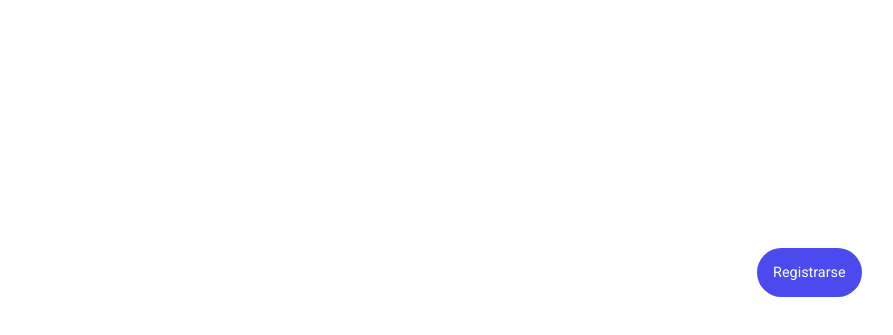
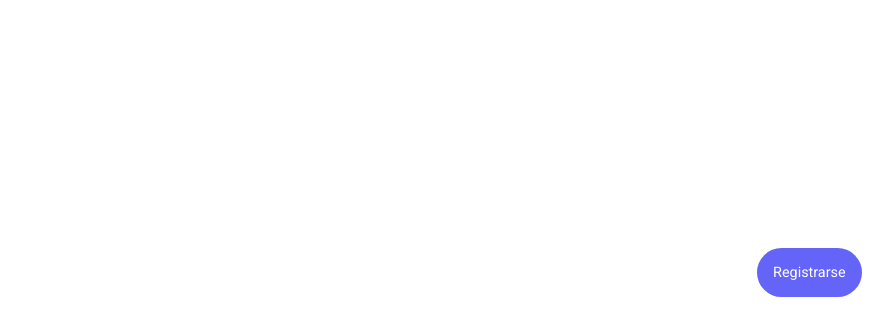
Before and after one commit to CodeSystem2022/proyecto-final-debuggin-demons, a plain HTML site: page frontend/src/components/login.html in a window 1280 px wide. In both pictures the pointer is over the button "Registrarse". Shown: the part 167-502 px from the top of the page, without its empty margins (134-1027 px from the left). Drawn offline with nearby package versions, Linux system fonts and the light colour scheme.

Commit message:
[ADD] stylo sign-in-btn:hover

```diff
--- a/frontend/src/css/login.css
+++ b/frontend/src/css/login.css
@@ -63,3 +63,7 @@
   .sign-up-btn:hover {
     background-color: #6464f8;
   }
+
+.sign-in-btn:hover {
+    background-color: #6464f8;
+  }
```
